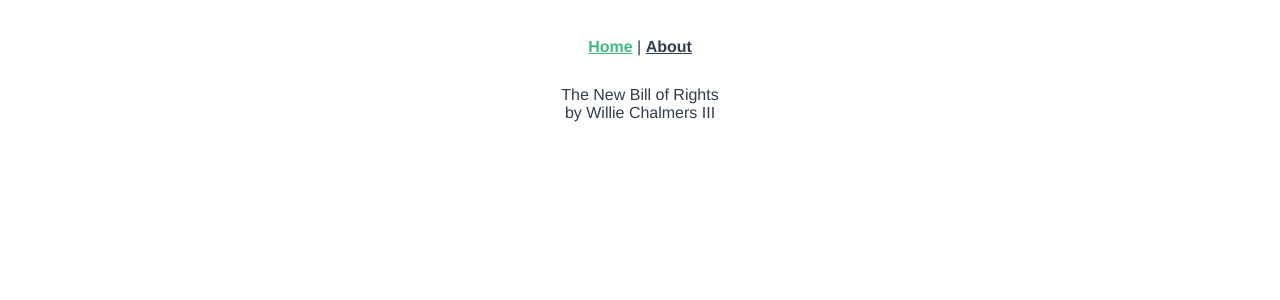
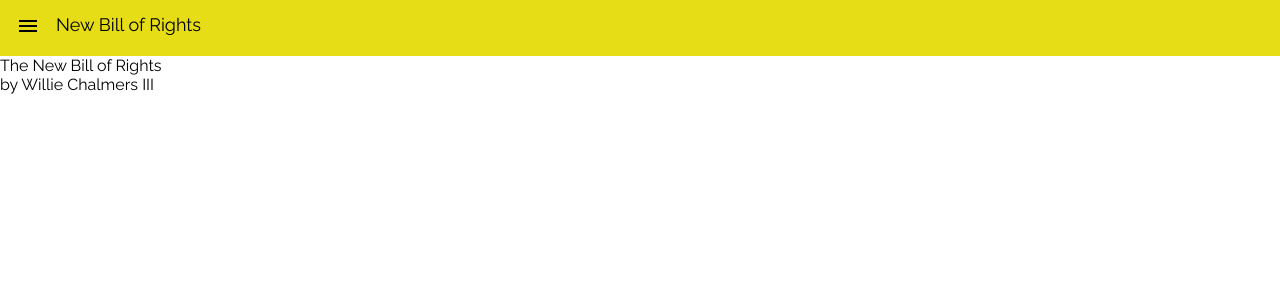
Before and after one commit to TheCraftKid/ap-gov-new-bill-of-rights, a Vue app: page / in a window 1280 px wide. Shown: the top 300 px of the page. Built offline with nearby package versions, Linux system fonts and the light colour scheme.

Commit message:
chore: Create app shell

```diff
--- a/src/App.vue
+++ b/src/App.vue
@@ -1,29 +1,58 @@
 <template>
   <div id="app">
-    <div id="nav">
-      <router-link to="/">Home</router-link> |
-      <router-link to="/about">About</router-link>
+    <div class="toolbar">
+      <div class="toolbar-contents">
+        <div class="nav-button-container">
+          <i class="material-icons">menu</i>
+        </div>
+        <router-link to="/" tag="span" class="clickable-title-box">New Bill of Rights</router-link>
+      </div>
     </div>
-    <router-view/>
+    <div class="content">
+      <router-view></router-view>
+    </div>
   </div>
 </template>
 
 <style lang="scss">
+@import "./styles/theme";
+
+html,
+body {
+  margin: 0px;
+  min-height: 100vh;
+}
+
 #app {
-  font-family: 'Avenir', Helvetica, Arial, sans-serif;
+  font-family: $font-stack;
   -webkit-font-smoothing: antialiased;
   -moz-osx-font-smoothing: grayscale;
-  text-align: center;
-  color: #2c3e50;
+  height: 100vh;
 }
-#nav {
-  padding: 30px;
-  a {
-    font-weight: bold;
-    color: #2c3e50;
-    &.router-link-exact-active {
-      color: #42b983;
-    }
+
+.toolbar {
+  height: 56px;
+  display: flex;
+  justify-content: center;
+  flex-direction: column;
+  font-size: 18px;
+  padding: 0px 16px;
+  background: $primary-color;
+  color: $text-on-primary;
+
+  .toolbar-contents {
+    display: inline-flex;
+  }
+
+  .clickable-title-box {
+    display: flex;
+    justify-content: flex-start;
+    margin-left: 16px;
+    cursor: pointer;
   }
 }
+
+.content {
+  height: 100%;
+}
 </style>
--- a/src/components/HelloWorld.vue
+++ /dev/null
@@ -1,61 +0,0 @@
-<template>
-  <div class="hello">
-    <h1>{{ msg }}</h1>
-    <p>
-      For a guide and recipes on how to configure / customize this project,<br>
-      check out the
-      <a href="https://cli.vuejs.org" target="_blank" rel="noopener">vue-cli documentation</a>.
-    </p>
-    <h3>Installed CLI Plugins</h3>
-    <ul>
-      <li><a href="https://github.com/vuejs/vue-cli/tree/dev/packages/%40vue/cli-plugin-babel" target="_blank" rel="noopener">babel</a></li>
-      <li><a href="https://github.com/vuejs/vue-cli/tree/dev/packages/%40vue/cli-plugin-pwa" target="_blank" rel="noopener">pwa</a></li>
-      <li><a href="https://github.com/vuejs/vue-cli/tree/dev/packages/%40vue/cli-plugin-eslint" target="_blank" rel="noopener">eslint</a></li>
-      <li><a href="https://github.com/vuejs/vue-cli/tree/dev/packages/%40vue/cli-plugin-unit-jest" target="_blank" rel="noopener">unit-jest</a></li>
-      <li><a href="https://github.com/vuejs/vue-cli/tree/dev/packages/%40vue/cli-plugin-e2e-cypress" target="_blank" rel="noopener">e2e-cypress</a></li>
-    </ul>
-    <h3>Essential Links</h3>
-    <ul>
-      <li><a href="https://vuejs.org" target="_blank" rel="noopener">Core Docs</a></li>
-      <li><a href="https://forum.vuejs.org" target="_blank" rel="noopener">Forum</a></li>
-      <li><a href="https://chat.vuejs.org" target="_blank" rel="noopener">Community Chat</a></li>
-      <li><a href="https://twitter.com/vuejs" target="_blank" rel="noopener">Twitter</a></li>
-      <li><a href="https://news.vuejs.org" target="_blank" rel="noopener">News</a></li>
-    </ul>
-    <h3>Ecosystem</h3>
-    <ul>
-      <li><a href="https://router.vuejs.org" target="_blank" rel="noopener">vue-router</a></li>
-      <li><a href="https://vuex.vuejs.org" target="_blank" rel="noopener">vuex</a></li>
-      <li><a href="https://github.com/vuejs/vue-devtools#vue-devtools" target="_blank" rel="noopener">vue-devtools</a></li>
-      <li><a href="https://vue-loader.vuejs.org" target="_blank" rel="noopener">vue-loader</a></li>
-      <li><a href="https://github.com/vuejs/awesome-vue" target="_blank" rel="noopener">awesome-vue</a></li>
-    </ul>
-  </div>
-</template>
-
-<script>
-export default {
-  name: 'HelloWorld',
-  props: {
-    msg: String,
-  },
-};
-</script>
-
-<!-- Add "scoped" attribute to limit CSS to this component only -->
-<style scoped lang="scss">
-h3 {
-  margin: 40px 0 0;
-}
-ul {
-  list-style-type: none;
-  padding: 0;
-}
-li {
-  display: inline-block;
-  margin: 0 10px;
-}
-a {
-  color: #42b983;
-}
-</style>
```
